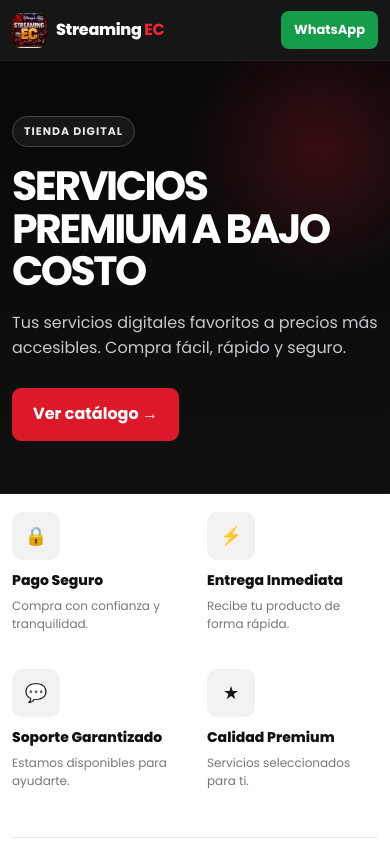
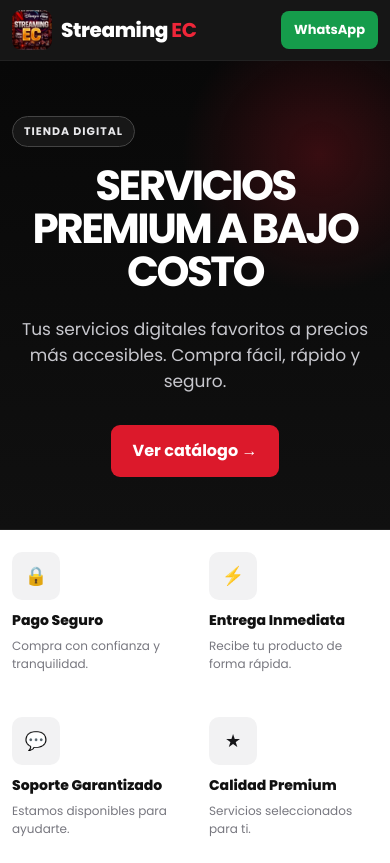
Before and after one commit to fabriciojaya30-crypto/streamingec, a website: page index.html in a window 390 px wide. Shown: the top 863 px of the page. Drawn offline with Linux system fonts and the light colour scheme; no server answers.

Commit message:
Update index.html

```diff
--- a/index.html
+++ b/index.html
@@ -59,13 +59,13 @@
       text-decoration:none;
       color:#fff;
       font-weight:800;
-      font-size:22px;
+      font-size:28px;
       letter-spacing:-.02em;
     }
 
     .brand img {
-      width:38px;
-      height:38px;
+      width:46px;
+      height:46px;
       border-radius:9px;
       object-fit:cover;
     }
@@ -120,26 +120,29 @@
     }
 
     h1 {
-      max-width:1050px;
-      margin:18px 0 18px;
-      font-size:clamp(46px,6vw,78px);
-      line-height:1.04;
+      max-width:1150px;
+      margin:18px auto 22px;
+      text-align:center;
+      font-size:clamp(58px,6.5vw,92px);
+      line-height:1.02;
       letter-spacing:-.055em;
     }
 
     h1 span { color:#ee2638; }
 
     .hero p {
-      max-width:760px;
-      margin:0;
+      max-width:820px;
+      margin:0 auto;
+      text-align:center;
       color:#c8c8ce;
-      font-size:19px;
+      font-size:21px;
       line-height:1.55;
     }
 
     .cta {
-      display:inline-block;
-      margin-top:28px;
+      display:block;
+      width:max-content;
+      margin:30px auto 0;
       padding:14px 21px;
       background:var(--red);
       color:#fff;
@@ -202,7 +205,7 @@
 
     .benefit h3 {
       margin:0 0 5px;
-      font-size:17px;
+      font-size:19px;
       font-weight:800;
       color:#111;
     }
@@ -210,7 +213,7 @@
     .benefit p {
       margin:0;
       color:#77777f;
-      font-size:14px;
+      font-size:16px;
       line-height:1.5;
     }
 
@@ -230,7 +233,7 @@
 
     h2 {
       margin:0;
-      font-size:34px;
+      font-size:38px;
       line-height:1.15;
       letter-spacing:-.035em;
     }
@@ -238,7 +241,7 @@
     .sub {
       margin:7px 0 0;
       color:var(--muted);
-      font-size:15px;
+      font-size:16px;
     }
 
     .search {
@@ -323,14 +326,14 @@
       display:grid;
       place-items:center;
       color:#777;
-      font-size:22px;
+      font-size:28px;
       font-weight:800;
     }
 
     .category {
       margin:13px 3px 0;
       color:#8a8a91;
-      font-size:12px;
+      font-size:14px;
       font-weight:800;
       text-transform:uppercase;
       letter-spacing:.07em;
@@ -338,7 +341,7 @@
 
     .product h3 {
       margin:7px 3px 0;
-      font-size:18px;
+      font-size:20px;
       line-height:1.3;
       color:#15171b;
       font-weight:700;
@@ -348,7 +351,7 @@
     .description {
       margin:7px 3px 0;
       color:#77777e;
-      font-size:13px;
+      font-size:14px;
       overflow:hidden;
       display:-webkit-box;
       -webkit-line-clamp:2;
@@ -358,7 +361,7 @@
     .price {
       margin:11px 3px 0;
       padding-top:3px;
-      font-size:23px;
+      font-size:25px;
       font-weight:800;
       color:#111;
     }
@@ -371,7 +374,7 @@
       background:#111;
       color:#fff;
       border-radius:8px;
-      font-size:13px;
+      font-size:14px;
       font-weight:700;
       cursor:pointer;
       transition:.18s ease;
@@ -464,27 +467,36 @@
       nav { gap:8px; }
       nav a:not(.whatsapp) { display:none; }
 
-      .brand { font-size:16px; }
-      .brand img { width:35px; height:35px; }
+      .brand { font-size:20px; }
+      .brand img { width:40px; height:40px; }
 
       .hero {
         padding:55px 0 52px;
       }
 
       h1 {
-        font-size:clamp(38px,10.5vw,54px);
+        max-width:100%;
+        font-size:clamp(42px,10.5vw,60px);
+        line-height:1.02;
+        text-align:center;
         letter-spacing:-.06em;
       }
 
-      .hero p { font-size:16px; }
+      .hero p {
+        font-size:17px;
+        text-align:center;
+      }
 
       .benefits-grid {
         grid-template-columns:repeat(2,1fr);
       }
 
       .benefit {
-        padding:18px 12px;
+        padding:22px 14px;
       }
+
+      .benefit h3 { font-size:18px; }
+      .benefit p { font-size:15px; }
 
       .benefit:first-child,
       .benefit:nth-child(3) {
@@ -569,7 +581,7 @@
     @media (max-width:390px) {
       .grid { gap:9px; }
       .product h3 { font-size:12px; }
-      .price { font-size:15px; }
+      .price { font-size:16px; }
     }
   </style>
 </head>
```
